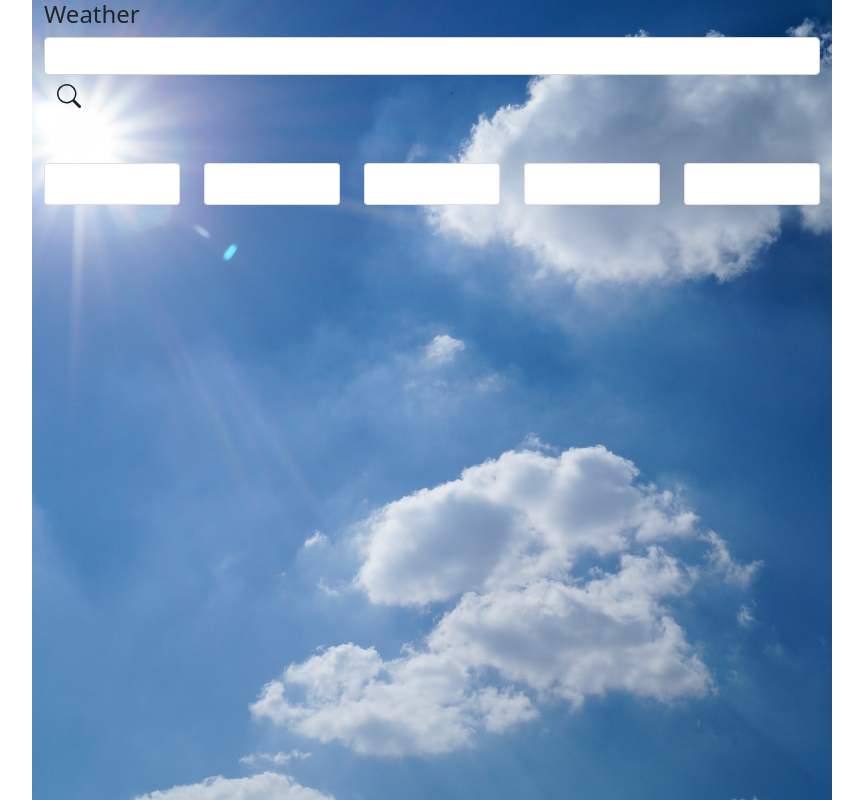
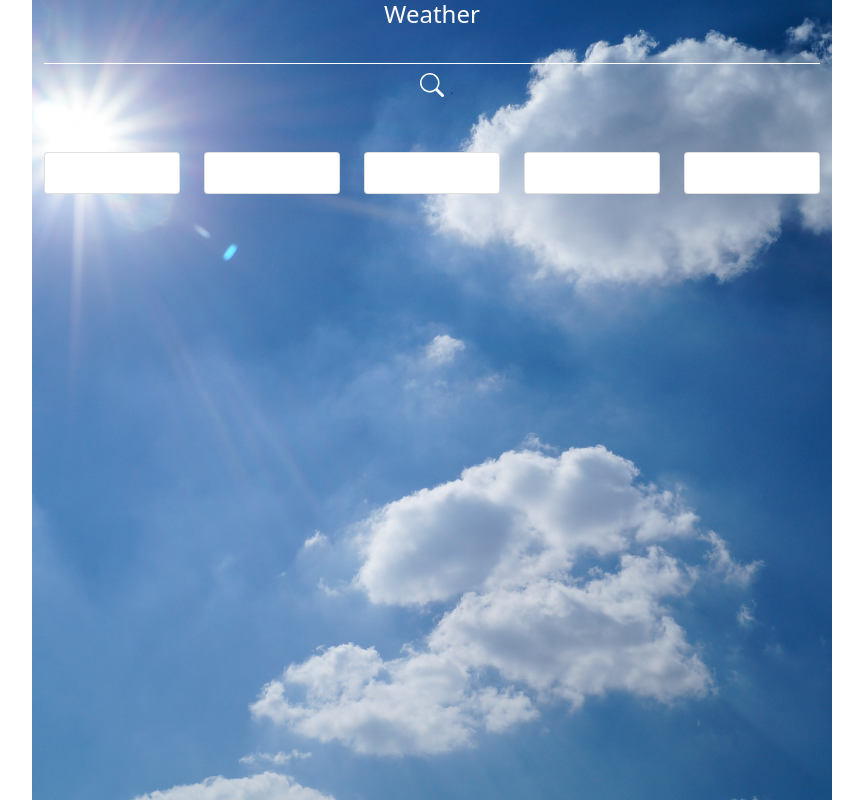
Before and after one commit to MIllhouse36/weatherDashboard, a website: page public/index.html in a window 1280 px wide. Shown: the whole page, without its empty margins (236-1099 px from the left). Drawn offline with nearby package versions, Linux system fonts and the light colour scheme.

Commit message:
working on UI

```diff
--- a/public/assets/style.css
+++ b/public/assets/style.css
@@ -1,10 +1,27 @@
+input[type="text"],
+input[type="text"]:focus,
+textarea:focus, select:focus{
+  background: transparent;
+  border: none;
+  border-bottom: 1px solid #ffffff;
+  outline: none;
+  -webkit-box-shadow: none;
+  -moz-box-shadow: none;
+  box-shadow: none;
+  border-radius: 0;
+  color:transparent;
+  cursor:default;
+
+}
+
 .opener {
-  background-image: url("sunny.jpg");
+  background-image: url("./images/sunny.jpg");
   height: 50rem;
   width: 50rem;
   background-repeat: no-repeat;
   background-size: cover;
   background-position: center;
+
 }
 
 #currentUv {
--- a/public/index.html
+++ b/public/index.html
@@ -21,11 +21,11 @@
         </div>
       </div>
 
-      <form id="form" class=" opener col-8 text-dark my-auto ">
-          <h4>Weather</h4>
-          <input class="form-control col" id="textarea" type="text">
+      <form id="form" class="opener col-8   text-center">
+          <h4 class="text-white">Weather</h4>
+          <input class="form control col-12 trans" id="textarea" type="text">
           <button id="submit" class=" text-dark btn" type="submit">
-            <svg xmlns="http://www.w3.org/2000/svg" width="1.5rem" height="1.5rem" fill="currentColor" class="bi bi-search" viewBox="0 0 16 16">
+            <svg xmlns="http://www.w3.org/2000/svg" width="1.5rem" height="1.5rem" fill="#ffffff" class="bi bi-search" viewBox="0 0 16 16">
               <path d="M11.742 10.344a6.5 6.5 0 1 0-1.397 1.398h-.001c.03.04.062.078.098.115l3.85 3.85a1 1 0 0 0 1.415-1.414l-3.85-3.85a1.007 1.007 0 0 0-.115-.1zM12 6.5a5.5 5.5 0 1 1-11 0 5.5 5.5 0 0 1 11 0z"/>
             </svg>
           </button>
```
Also changed, not shown: public/assets/images/sunny.jpg (renamed from public/assets/sunny.jpg), public/assets/images/wireframesketch.jpg (renamed from assets/wireframesketch.jpg).
